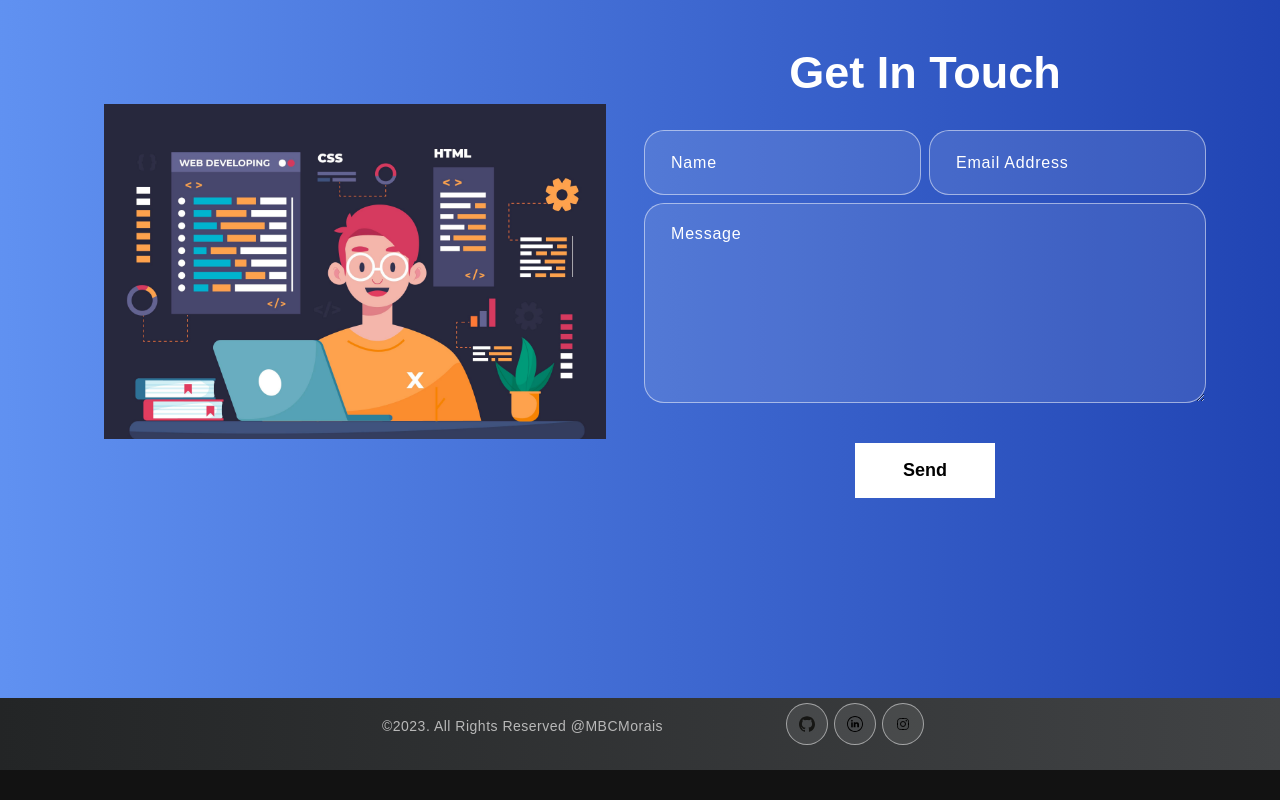
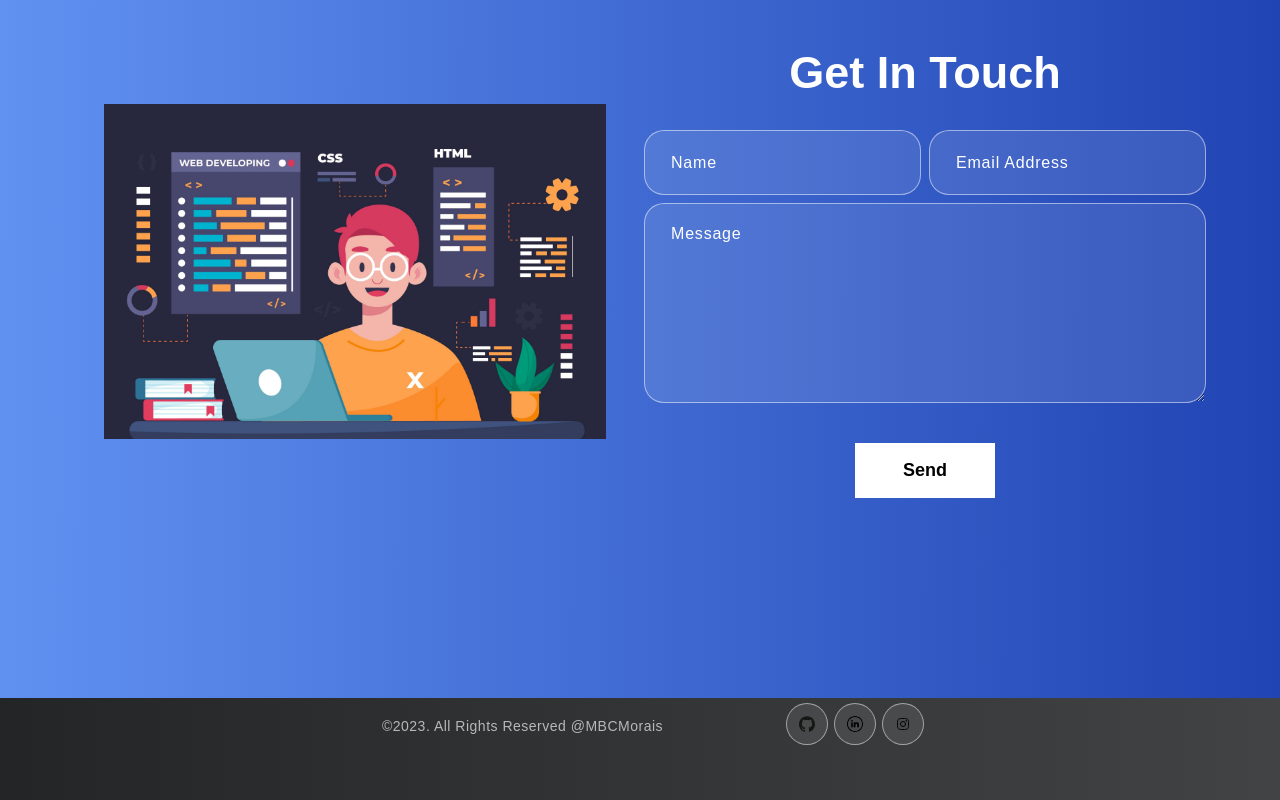
Before and after one commit to MBCMorais/portfolio, a React (Create React App) app: page / in a window 1280 px wide. Shown: the part 2487-3287 px from the top of the page. Before the commit the page ends 3257 px from the top, so only its background shows below. Built offline with nearby package versions, Linux system fonts and the light colour scheme.

Commit message:
Update App.css

```diff
--- a/src/App.css
+++ b/src/App.css
@@ -592,7 +592,7 @@ nav.navbar .navbar-toggler[aria-expanded='true'] .navbar-toggler-icon {
 /*** Footer */
 
 .footer {
-	padding: 0 0 20px 0;
+	padding: 0 0 50px 0;
 	width: 100%;
 	background: linear-gradient(to right, #232526, #414345); /* W3C, IE 10+/ Edge, Firefox 16+, Chrome 26+, Opera 12+, Safari 7+ */
 
@@ -606,6 +606,9 @@ nav.navbar .navbar-toggler[aria-expanded='true'] .navbar-toggler-icon {
 	color: #b8b8b8;
 	letter-spacing: 0.5px;
 	margin-top: 20px;
+}
+.footer container{
+	margin: 0;
 }
 
 /*  */
```
